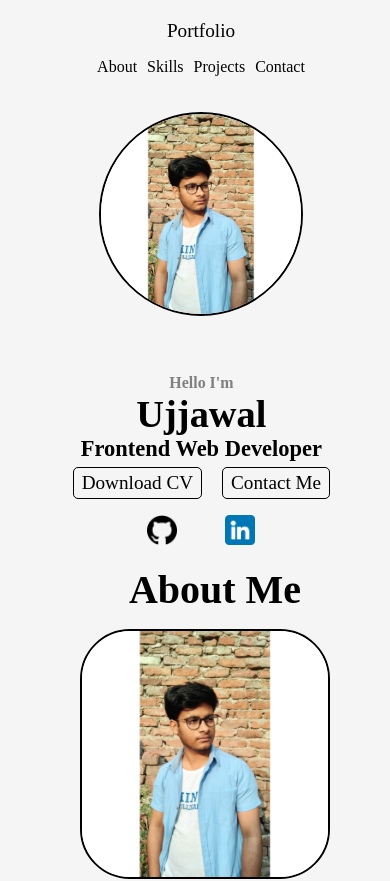
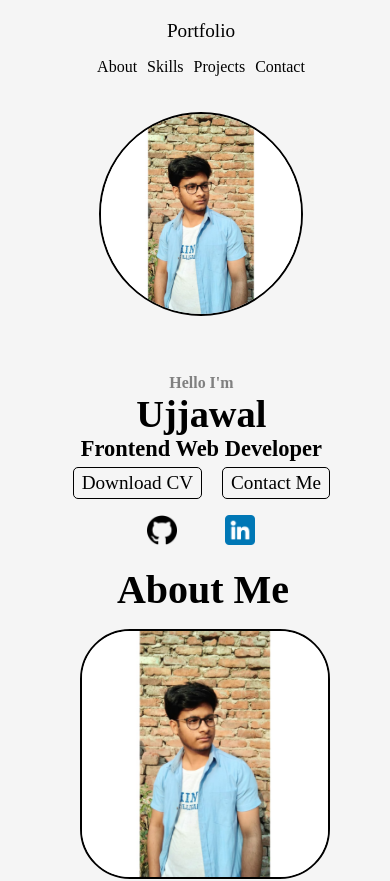
Before and after one commit to Ujjawal-04/Portfolio-Structure-and-Format, a Next.js app: page / in a window 390 px wide. Shown: the top 881 px of the page. Built offline with nearby package versions, Linux system fonts and the light colour scheme.

Commit message:
page.module.css

```diff
--- a/src/app/Components/About/page.module.css
+++ b/src/app/Components/About/page.module.css
@@ -94,7 +94,7 @@
 .about h1 {
     font-size: 2.5rem;
     padding-top: 1rem;
-    padding-left: 2.5rem;
+    padding-left: 1rem;
     padding-right: 2rem;
 }
 .info {
```
